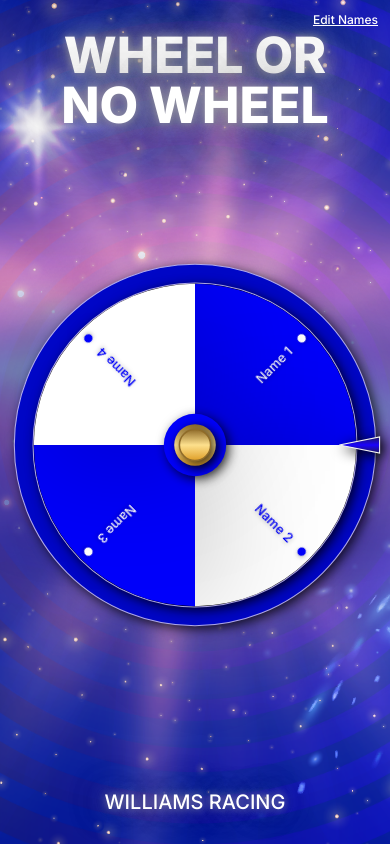
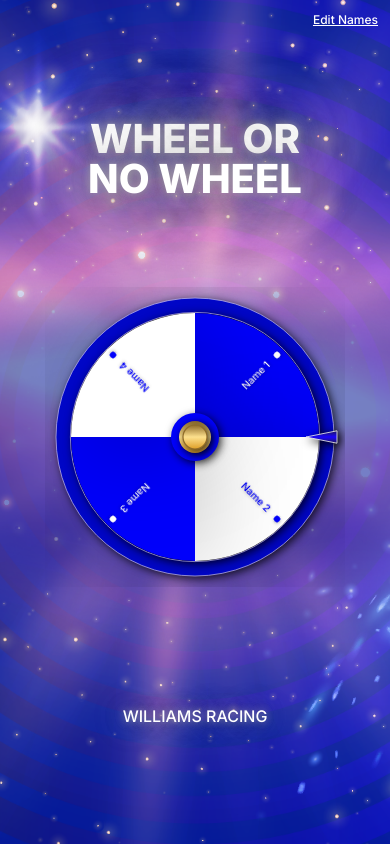
Before and after one commit to FootballWhispers/wheel-of-names, a React (Vite) app: page / in a window 390 px wide. Built offline with nearby package versions, Linux system fonts and the light colour scheme; a web font is replaced by a local one.

Commit message:
alterations for cross-browser

```diff
--- a/src/styles.css
+++ b/src/styles.css
@@ -34,18 +34,36 @@ body {
 
 .App {
   font-family: "Williams", "Inter", sans-serif;
+  font-weight: 500;
   text-align: center;
   height: 100vh;
   display: flex;
   flex-direction: column;
-  justify-content: space-between;
-  font-weight: 500;
+  justify-content: space-evenly;
 }
 
-.spinButtonText {
-  font-size: 30px;
-  font-weight: bold;
-  color: white;
+.main {
+  display: flex;
+  justify-content: center;
+  align-items: center;
+  height: 750px;
+  width: 750px;
+  margin: 0 auto;
+}
+
+@media screen and (max-width: 768px) {
+  .main {
+    width: 400px;
+    height: 400px;
+  }
+}
+
+@media screen and (max-width: 480px) {
+  .main {
+    width: 300px;
+    height: 300px;
+  }
+
 }
 
 .addNames {
@@ -157,8 +175,8 @@ li span {
   padding: 30px 30px 0px 30px;
   font-family: "WilliamsExtraBold", "WilliamsBold", "Williams", "Inter", sans-serif;
   font-weight: 800;
-  font-size: 50px;
-  line-height: 50px;
+  font-size: 2.5rem;
+  line-height: 2.5rem;
   display: flex;
   flex-direction: column;
   align-items: center;
@@ -183,7 +201,7 @@ li span {
 .brand {
   color: white;
   padding: 30px;
-  font-size: 20px;
+  font-size: 1rem;
   text-shadow:
     /* White glow */
     0 0 7px #a5a5a576,
@@ -194,13 +212,6 @@ li span {
     0 0 92px #a5a5a576,
     0 0 102px #a5a5a576,
     0 0 151px #a5a5a576;
-}
-
-.main {
-  display: flex;
-  justify-content: center;
-  height: 75%;
-  margin: 0 auto;
 }
 
 .wheel {
@@ -229,7 +240,7 @@ text {
 
 p.show-text {
   color: white;
-  font-size: 12px;
+  font-size: 0.75rem;
   font-family: "Williams", "Inter", sans-serif;
   text-align: left;
   position: absolute;
```
